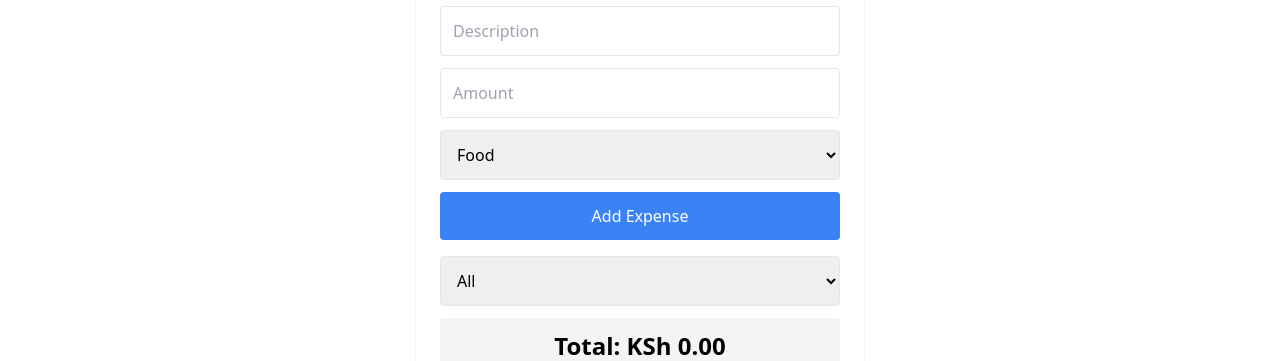
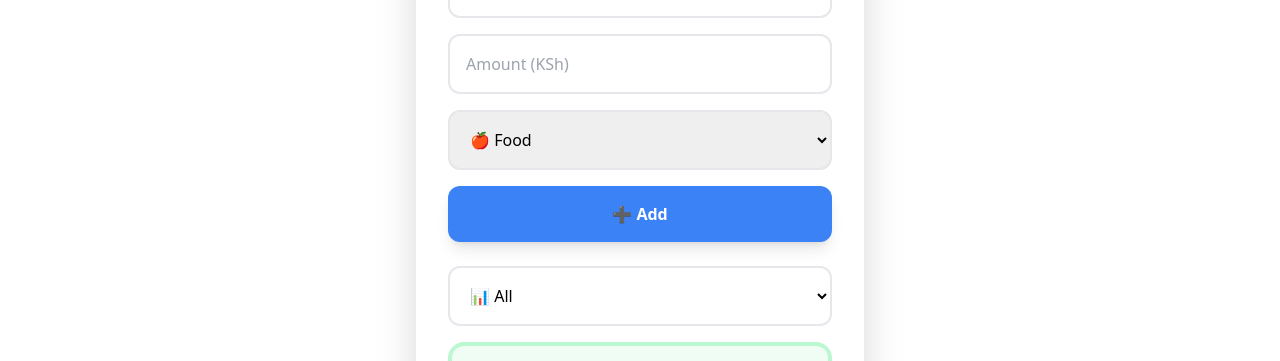
Before and after one commit to MulwaEdward/Expense-Tracker, a website: page Expense Tracker/index.html in a window 1280 px wide. Shown: the part 238-599 px from the top of the page. Drawn offline with nearby package versions, Linux system fonts and the light colour scheme.

Commit message:
changes and updates

```diff
--- a/Expense Tracker/index.html
+++ b/Expense Tracker/index.html
@@ -5,14 +5,12 @@
     <meta name="viewport" content="width=device-width, initial-scale=1.0">
     <title>Expense Tracker</title>
     <script src="https://cdn.tailwindcss.com"></script>
-
 </head>
 <body class="min-h-screen flex flex-col relative z-10">
-
-<!-- Navbar Area Display -->
-<nav class="relative z-20 bg-blue-600 text-white p-4 flex justify-between items-center">
+    <!-- Navbar -->
+    <nav class="relative z-20 bg-blue-600 text-white p-4 flex justify-between items-center sticky top-0">
         <h1 class="text-2xl font-bold">Expense Tracker</h1>
-    <div class="flex gap-4">
+        <div class="flex gap-4 text-sm">
             <a href="#home" class="hover:text-blue-200">Home</a>
             <a href="#about" class="hover:text-blue-200">About</a>
             <a href="#contact" class="hover:text-blue-200">Contact</a>
@@ -20,39 +18,38 @@
         </div>
     </nav>
 
-<main class="flex-grow flex items-center justify-centre p-4">
-    <div class="max-w-md mx-auto bg-white p-6 rounded shadow">
-        <h1 class="text-blue-500 text-3xl mb-7 text-center">Expense Tracker</h1>
+    <!-- Main Content -->
+    <main class="flex-grow flex items-center justify-center p-8 pb-24">
+        <div class="max-w-md w-full mx-auto bg-white p-8 rounded-2xl shadow-2xl">
+            <h1 class="text-3xl font-bold text-center text-blue-600 mb-8">Expense Tracker</h1>
 
-        <!--inputs + Add-->
-        <input id="d" placeholder="Description" class="w-full p-3 border rounded mb-3">
-        <input id="a" type="number" placeholder="Amount" class="w-full p-3 border rounded mb-3">
+            <!-- Form -->
+            <input id="d" placeholder="Description" class="w-full p-4 border-2 rounded-xl mb-4 focus:ring-4 ring-blue-200">
+            <input id="a" type="number" placeholder="Amount (KSh)" class="w-full p-4 border-2 rounded-xl mb-4 focus:ring-4 ring-blue-200">
+            <select id="c" class="w-full p-4 border-2 rounded-xl mb-4 focus:ring-4 ring-blue-200">
+                <option value="Food">🍎 Food</option>
+                <option value="Transport">🚗 Transport</option>
+                <option value="Other">💳 Other</option>
+            </select>
+            <button onclick="add()" class="w-full bg-blue-500 text-white py-4 rounded-xl font-bold hover:bg-blue-600 shadow-lg">➕ Add</button>
 
-        <select id="c" class="w-full p-3 border rounded mb-3">
-        <option value="Food">Food</option>
-        <option value="Transport">Transport</option>
-        <option value="Other">Other</option>
+            <!-- Filter & Total -->
+            <select id="f" onchange="tracker.show()" class="w-full p-4 border-2 rounded-xl mt-6 mb-4 bg-white">
+                <option value="">📊 All</option>
+                <option value="Food">🍎 Food</option>
+                <option value="Transport">🚗 Transport</option>
+                <option value="Other">💳 Other</option>
             </select>
+            <div id="t" class="text-3xl font-black text-green-600 text-center p-6 bg-green-50 rounded-2xl border-4 border-green-200 shadow-xl">Total: KSh 0</div>
 
-        <button onclick="add()" class="w-full bg-blue-500 text-white py-3 rounded hover:bg-blue-600">Add Expense</button>
-
-        <!--Filter + Total-->
-    <select id="f" onchange="tracker.show()" class="w-full p-3 border rounded mt-4 mb-3">
-       <option value="">All</option>
-       <option value="Food">Food</option>
-       <option value="Transport">Transport</option>
-       <option value="Other">Other</option>
-    </select>
-
-    <div id="t" class="text-2xl font-bold text-center p-3 bg-gray-100 rounded">Total: Ksh 0</div>
-
-    <!--List-->
-    <ul id="l" class="mt-4 space-y-2"></ul>
+            <!-- List -->
+            <ul id="l" class="mt-6 space-y-3 max-h-80 overflow-y-auto"></ul>
         </div>
     </main>
+
     <!-- Footer -->
-  <footer class="bg-blue-600 text-white p-4 text-center">
-    <p>&copy; 2026 Expense Tracker by Edward Mulwa</p>
+    <footer class="bg-blue-700 text-white p-6 text-center mt-auto border-t-4 border-blue-800">
+        <p class="text-lg font-semibold">&copy; 2026 Expense Tracker by Edward Mulwa</p>
     </footer>
 
     <script src="script.js"></script>
```
Lines whose indentation alone changed are shown as unchanged.
